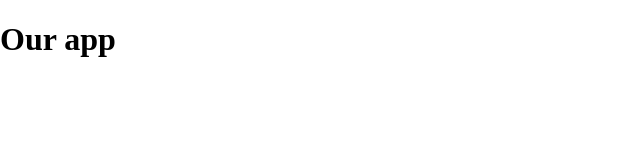
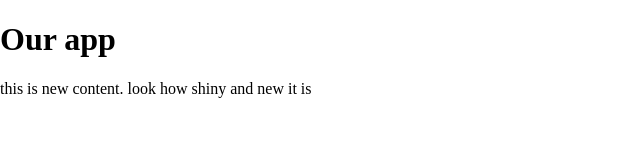
Before and after one commit to MxCabrera/our-app, a plain HTML site: page index.html in a window 1280 px wide. Shown: the whole page, without its empty margins (0-640 px from the left). Drawn offline with Linux system fonts and the light colour scheme.

Commit message:
new content

```diff
--- a/index.html
+++ b/index.html
@@ -10,6 +10,7 @@
 <body>
    <header>
       <h1>Our app</h1>
+      <p>this is new content. look how shiny and new it is</p>
    </header>
 </body>
 </html>
```
